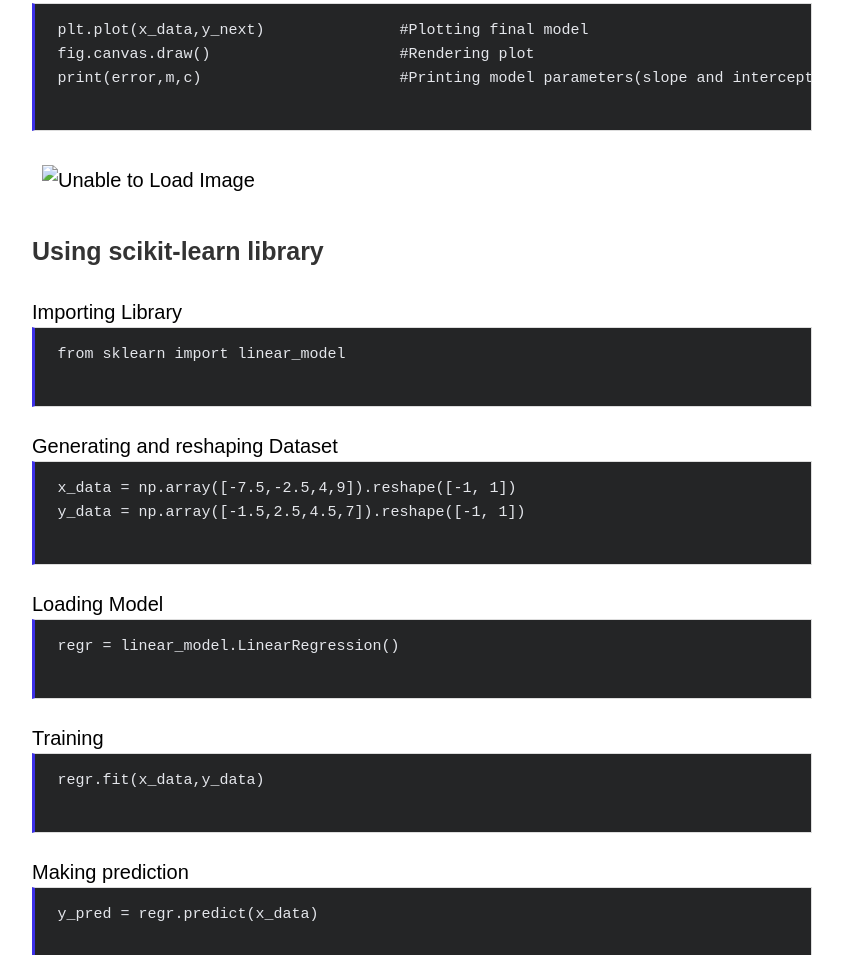
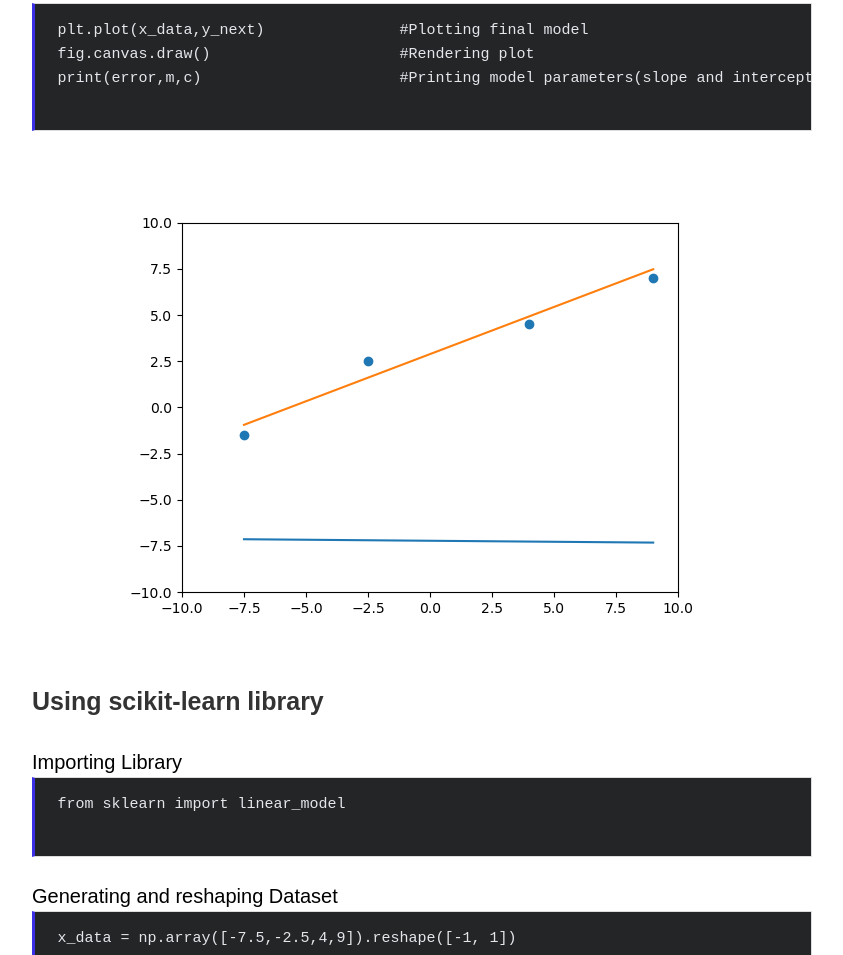
Before and after one commit to ABajad/Linear-Regression-From-Scratch, a plain HTML site: page index.html in a window 1280 px wide. Shown: the part 4598-5553 px from the top of the page, without its empty margins (218-1061 px from the left). Drawn offline with Linux system fonts and the light colour scheme; files whose address does not match are found by name.

Commit message:
Image new local path

```diff
--- a/index.html
+++ b/index.html
@@ -174,7 +174,7 @@ plt.plot(x_data,y_next)               #Plotting final model
 fig.canvas.draw()                     #Rendering plot
 print(error,m,c)                      #Printing model parameters(slope and intercept)
         </pre>
-        <img src="/blog/assests/trained_Model.png" alt="Unable to Load Image" />
+        <img src="./assests/trained_Model.png" alt="Unable to Load Image" />
       </div>
       <h3 style="font-size: 25px; margin: 0 0 0 0">
         <br />
```
